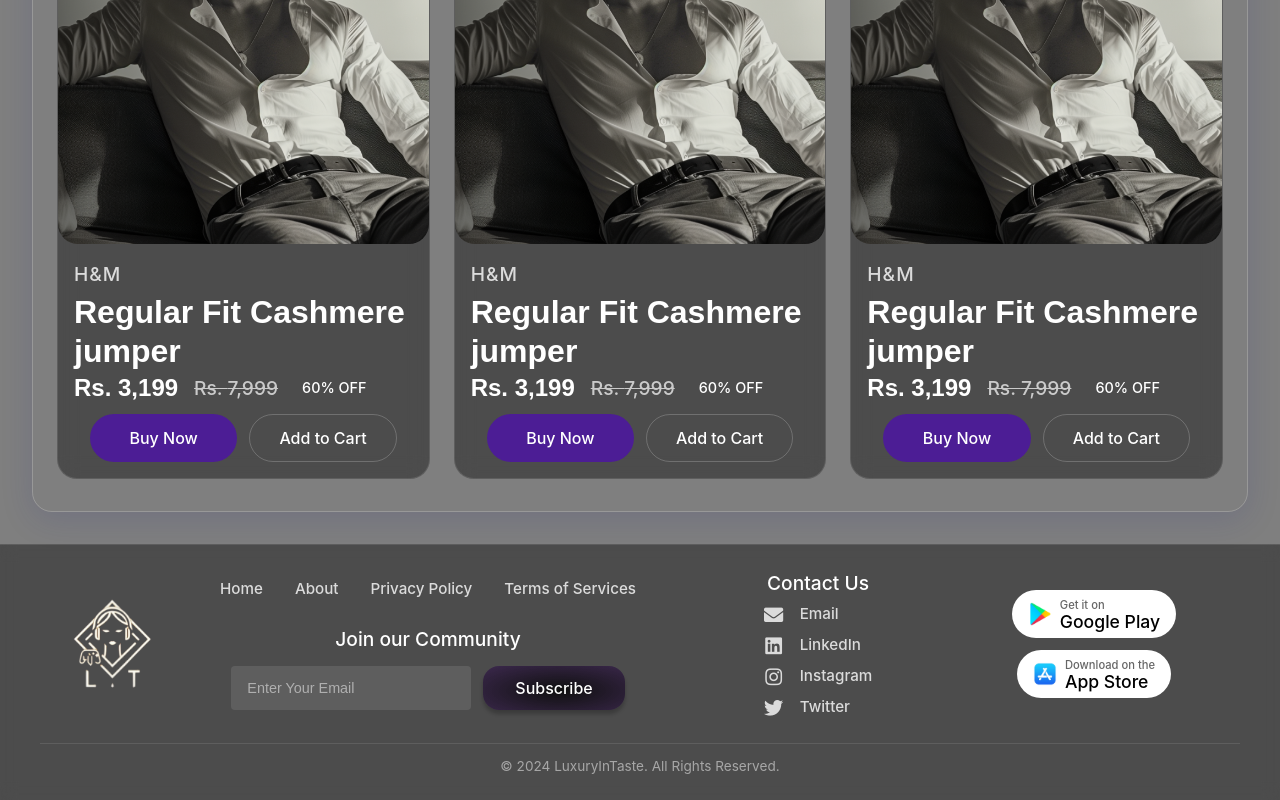
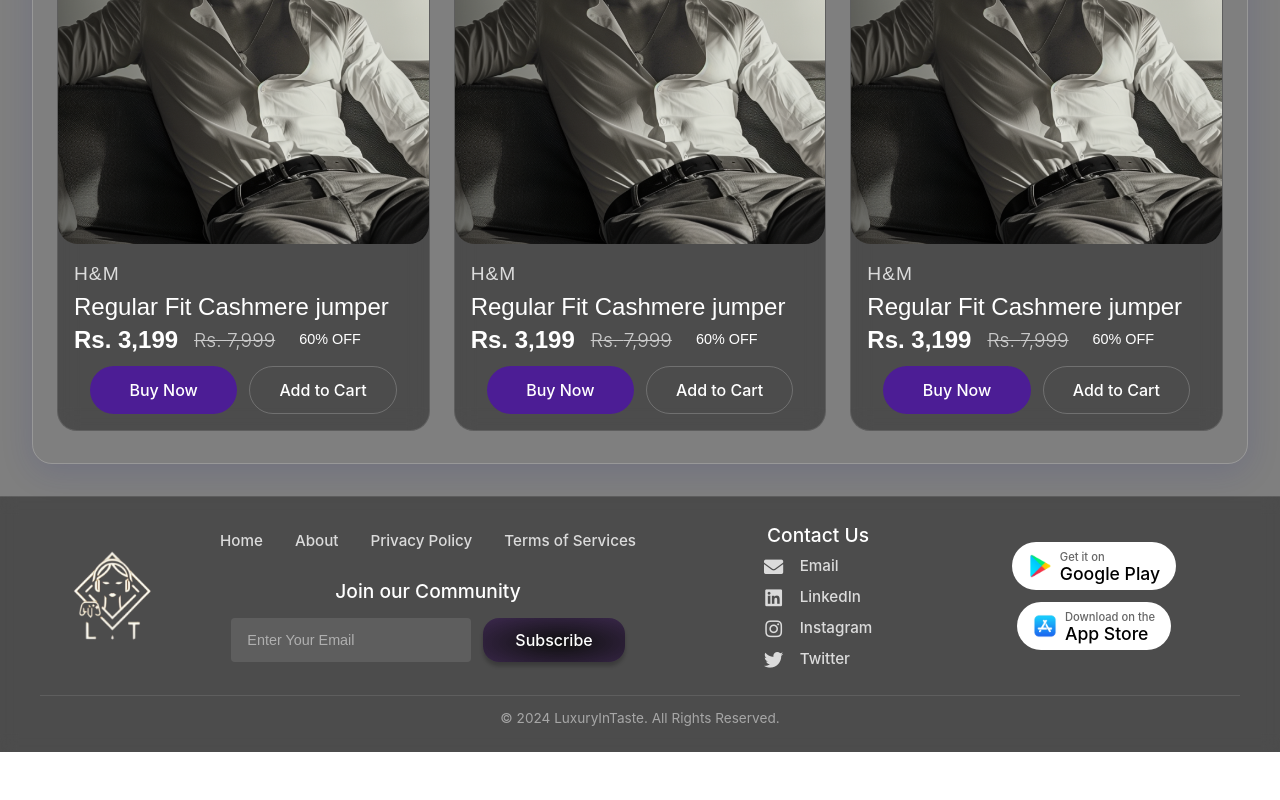
Before and after one commit to luxuryintaste-LIT/lit-ecommerce-backend, a React (Vite) app: page / in a window 1280 px wide. Shown: the part 1202-2002 px from the top of the page. After the commit the page ends 1954 px from the top, so only its background shows below. Built offline with nearby package versions, Linux system fonts and the light colour scheme.

Commit message:
changes made

```diff
--- a/src/styles/ProductDetails.css
+++ b/src/styles/ProductDetails.css
@@ -134,16 +134,17 @@
 }
 
 .brand-name {
-  font-size: 1rem;
+  font-size: 20px;
   font-weight: 500;
+  font-family:'poppins',sans-serif;
   color: rgba(255, 255, 255, 0.7);
   text-transform: uppercase;
   letter-spacing: 1px;
 }
 
 .product-name-card {
-  font-size: 2rem;
-  font-weight: 600;
+  font-size: 24px;
+  font-weight: 500;
   color: white;
   margin: 0;
   line-height: 1.2;
@@ -158,7 +159,7 @@
 }
 
 .current-price {
-  font-size: 1.5rem;
+  font-size: 24px;
   font-weight: 600;
   font-family: 'Poppins', sans-serif;
   color: white;
@@ -167,16 +168,18 @@
 .original-price {
   text-decoration: line-through;
   color: rgba(255, 255, 255, 0.5);
-  font-size: 1rem;
+  font-size: 16px;
+  font-weight: 300;
 }
 
 .discount {
-  background: rgba(147, 51, 234, 0.2);
+  background: linear-gradient(85.68deg, #9333ea, #000);
   color: #9333EA;
   padding: 0.25rem 0.5rem;
   border-radius: 4px;
-  font-size: 0.9rem;
+  font-size: 24px;
   font-weight: 500;
+  font-family: 'Poppins', sans-serif;
 }
 
 .product-description {
```
